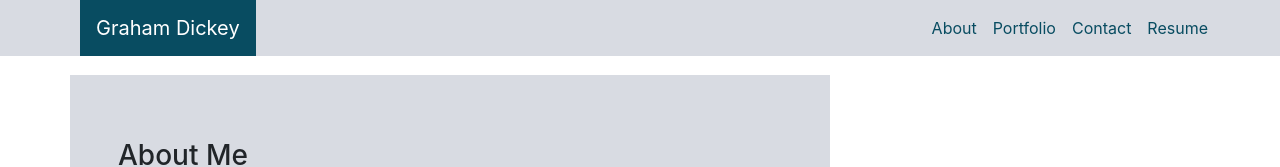
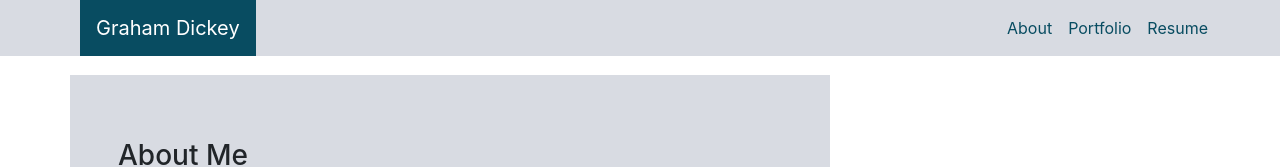
Before and after one commit to gdickey273/react-porfolio, a React (Create React App) app: page / in a window 1280 px wide. Shown: the top 167 px of the page. Built offline with nearby package versions, Linux system fonts and the light colour scheme.

Commit message:
removed link to Contact

```diff
--- a/src/components/Navbar/index.js
+++ b/src/components/Navbar/index.js
@@ -25,9 +25,6 @@ function Navbar(props) {
               <Link to="/portfolio">Portfolio</Link>
             </li>
             <li>
-              <Link to="/contact">Contact</Link>
-            </li>
-            <li>
               <a href="assets/resume.pdf" download>Resume</a>
             </li>
           </ul>
```
